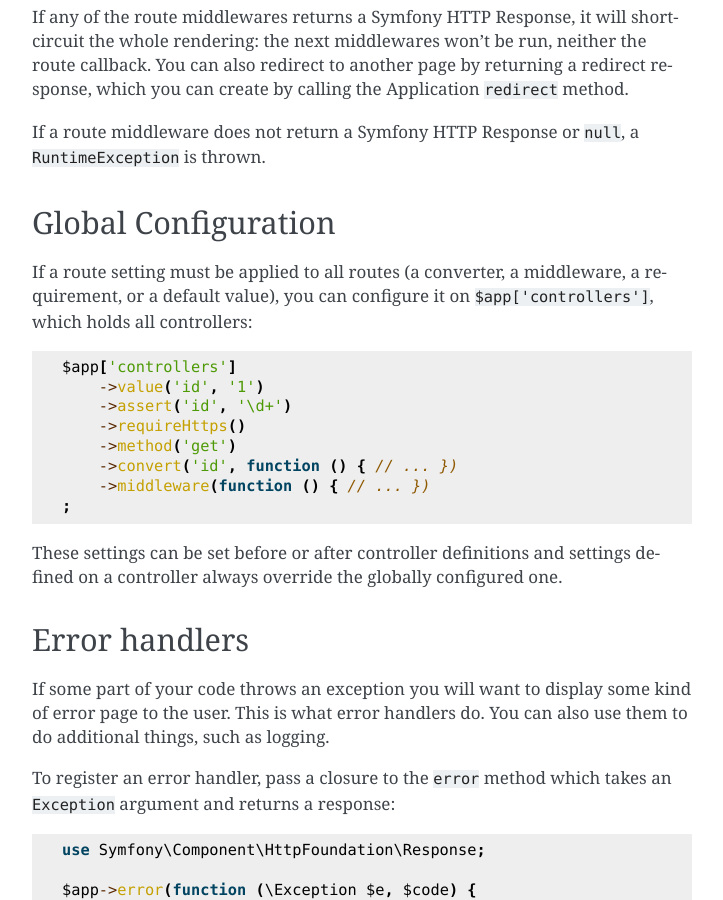
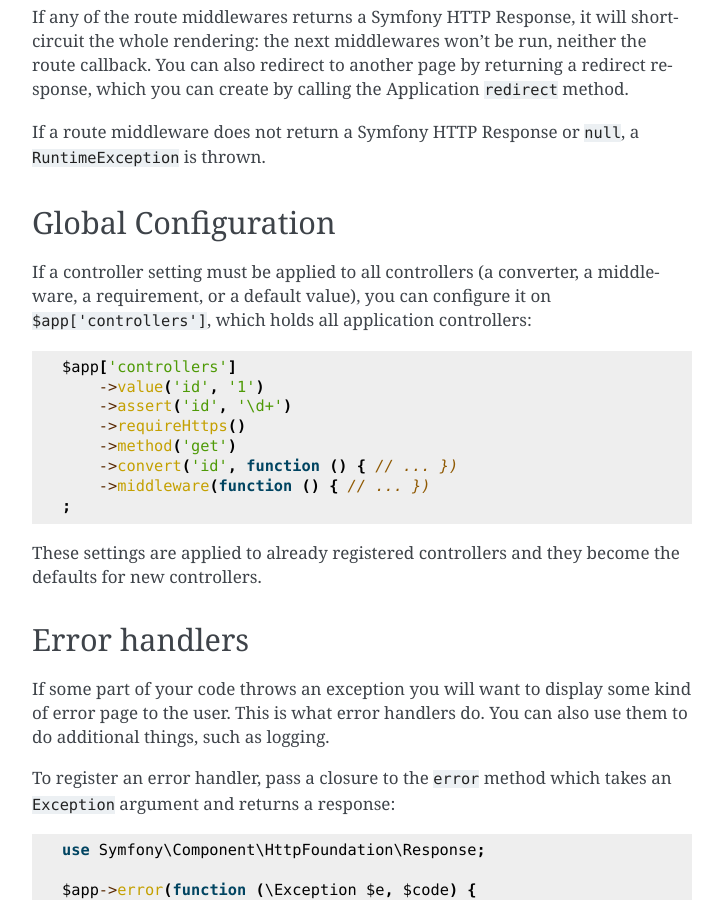
Before and after one commit to silexphp/Silex, a Sphinx documentation site: the page built from doc/usage.rst, in a window 1280 px wide and 900 px high, scrolled down 9201 px. Shown: the whole window, without its empty margins (388-1111 px from the left). Built offline with Sphinx 7.4.7, drawn with Linux system fonts in a browser that asks for light colours; some of the changed text lies outside the part shown.

Commit message:
added the possibility for settings set on a controller collection to influence controllers register later on

```diff
--- a/doc/changelog.rst
+++ b/doc/changelog.rst
@@ -3,7 +3,7 @@ Changelog
 
 This changelog references all backward incompatibilities as we introduce them:
 
-* **2012-05-20**: Added a way to define settings for all routes of a collection.
+* **2012-05-20**: Added a way to define settings on a controller collection.
 
 * **2012-05-20**: The Request instance is not available anymore from the
   Application after it has been handled.
--- a/doc/usage.rst
+++ b/doc/usage.rst
@@ -436,9 +436,9 @@ If a route middleware does not return a Symfony HTTP Response or ``null``, a
 Global Configuration
 --------------------
 
-If a route setting must be applied to all routes (a converter, a middleware, a
-requirement, or a default value), you can configure it on
-``$app['controllers']``, which holds all controllers::
+If a controller setting must be applied to all controllers (a converter, a
+middleware, a requirement, or a default value), you can configure it on
+``$app['controllers']``, which holds all application controllers::
 
     $app['controllers']
         ->value('id', '1')
@@ -449,8 +449,8 @@ requirement, or a default value), you can configure it on
         ->middleware(function () { // ... })
     ;
 
-These settings can be set before or after controller definitions and settings
-defined on a controller always override the globally configured one.
+These settings are applied to already registered controllers and they become
+the defaults for new controllers.
 
 Error handlers
 --------------
@@ -596,12 +596,13 @@ blog home page, and ``/forum/`` to the forum home page.
     Application, you are in fact calling them on a default instance of
     ``ControllerCollection`` (stored in ``$app['controllers']``).
 
-Another benefit is the ability to apply default settings on a set of
-controllers very easily. Building on the example from the middleware section,
-here is how you would secure all controllers for all backend routes::
+Another benefit is the ability to apply settings on a set of controllers very
+easily. Building on the example from the middleware section, here is how you
+would secure all controllers for the backend collection::
 
     $backend = new ControllerCollection();
 
+    // ensure that all controllers require logged-in users
     $backend->middleware($mustBeLogged);
 
 .. tip::
```
Also changed, not shown: 3 other files.
